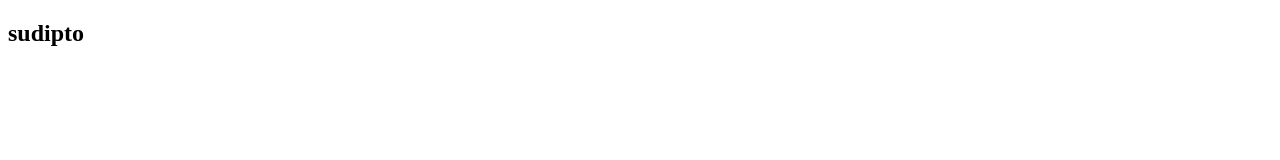
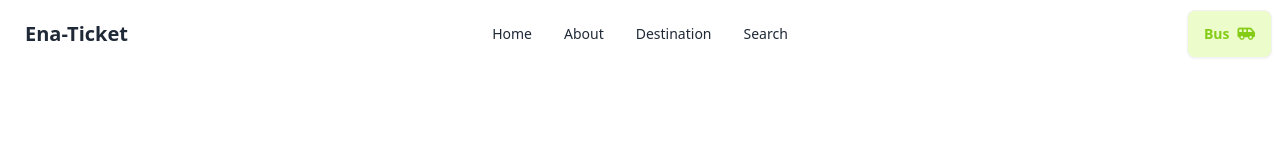
Before and after one commit to sudiptodas153/Assignment-5, a plain HTML site: page indeex.html in a window 1280 px wide. Drawn offline with nearby package versions, Linux system fonts and the light colour scheme.

Commit message:
added navbar

```diff
--- a/indeex.html
+++ b/indeex.html
@@ -5,15 +5,51 @@
     <meta charset="UTF-8">
     <meta name="viewport" content="width=device-width, initial-scale=1.0">
     <title>Document</title>
+    <link href="https://cdn.jsdelivr.net/npm/daisyui@4.7.2/dist/full.min.css" rel="stylesheet" type="text/css" />
+    <script src="https://cdn.tailwindcss.com"></script>
+    <script src="https://kit.fontawesome.com/6dfd7984e0.js" crossorigin="anonymous"></script>
+
 </head>
 
 <body>
-    <header>
+    <header class="container mx-auto">
+        <div class="navbar bg-base-100">
+            <div class="navbar-start">
+                <div class="dropdown">
+                    <div tabindex="0" role="button" class="btn btn-ghost lg:hidden">
+                        <svg xmlns="http://www.w3.org/2000/svg" class="h-5 w-5" fill="none" viewBox="0 0 24 24"
+                            stroke="currentColor">
+                            <path stroke-linecap="round" stroke-linejoin="round" stroke-width="2"
+                                d="M4 6h16M4 12h8m-8 6h16" />
+                        </svg>
+                    </div>
+                    <ul tabindex="0"
+                        class="menu menu-sm dropdown-content mt-3 z-[1] p-2 shadow bg-base-100 rounded-box w-52">
+                        <li><a>Home</a></li>
+                        <li><a>About</a></li>
+                        <li><a>Destination</a></li>
+                        <li><a>Search</a></li>
+                    </ul>
+                </div>
+                <a class="btn btn-ghost text-xl font-extrabold">Ena-Ticket</a>
+            </div>
+            <div class="navbar-center hidden lg:flex">
+                <ul class="menu menu-horizontal px-1">
+                    <li><a>Home</a></li>
+                    <li><a>About</a></li>
+                    <li><a>Destination</a></li>
+                    <li><a>Search</a></li>
+                </ul>
+            </div>
+            <div class="navbar-end">
+                <a class="btn bg-lime-100 text-lime-500">Bus <i class="fa-solid fa-van-shuttle"></i></a>
 
+            </div>
+        </div>
     </header>
-    <main>
-        <section>
-<h1>sudipto</h1>
+    <main class="container mx-auto mt-6">
+        <section class="bg-url()">
+
         </section>
         <section>
 
--- /dev/null
+++ b/tailwind.config.js
@@ -0,0 +1,8 @@
+/** @type {import('tailwindcss').Config} */
+module.exports = {
+    content: ["./src/**/*.{html,js}"],
+    theme: {
+      extend: {},
+    },
+    plugins: [],
+  }
```
